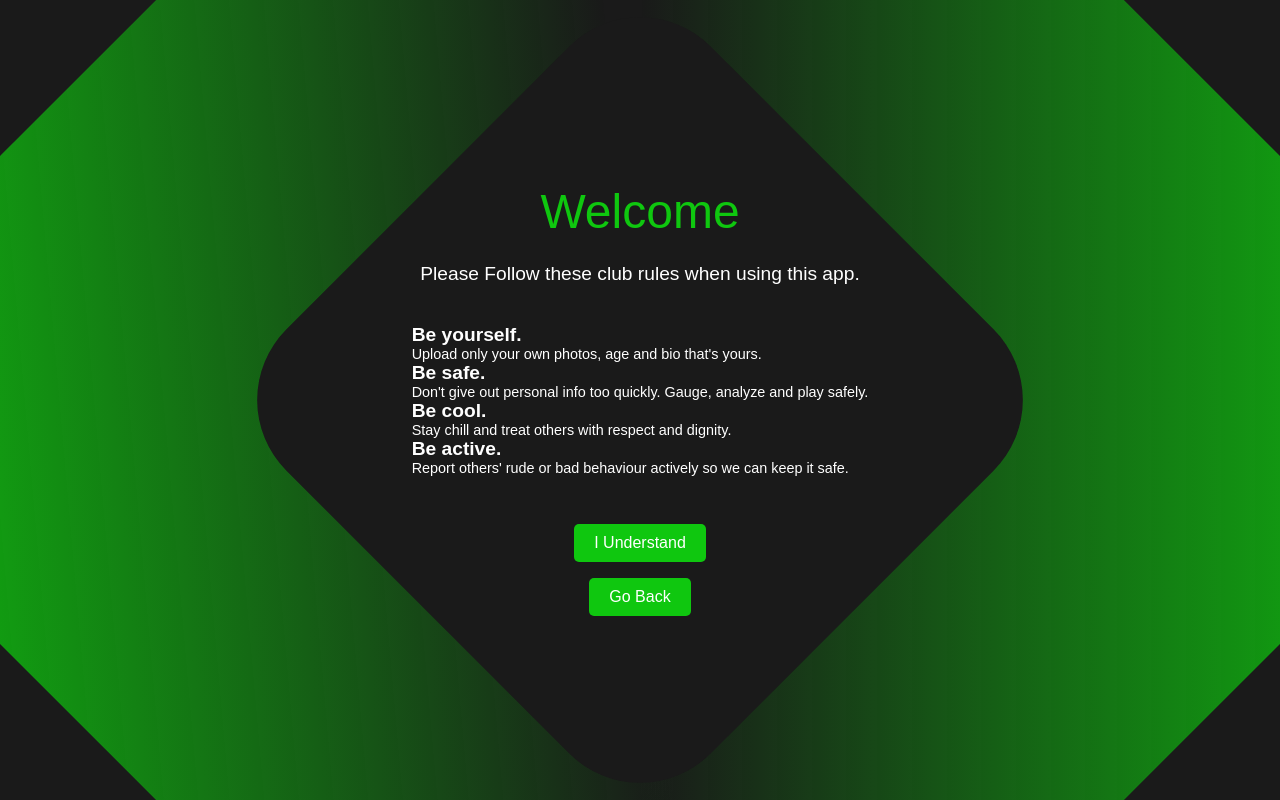
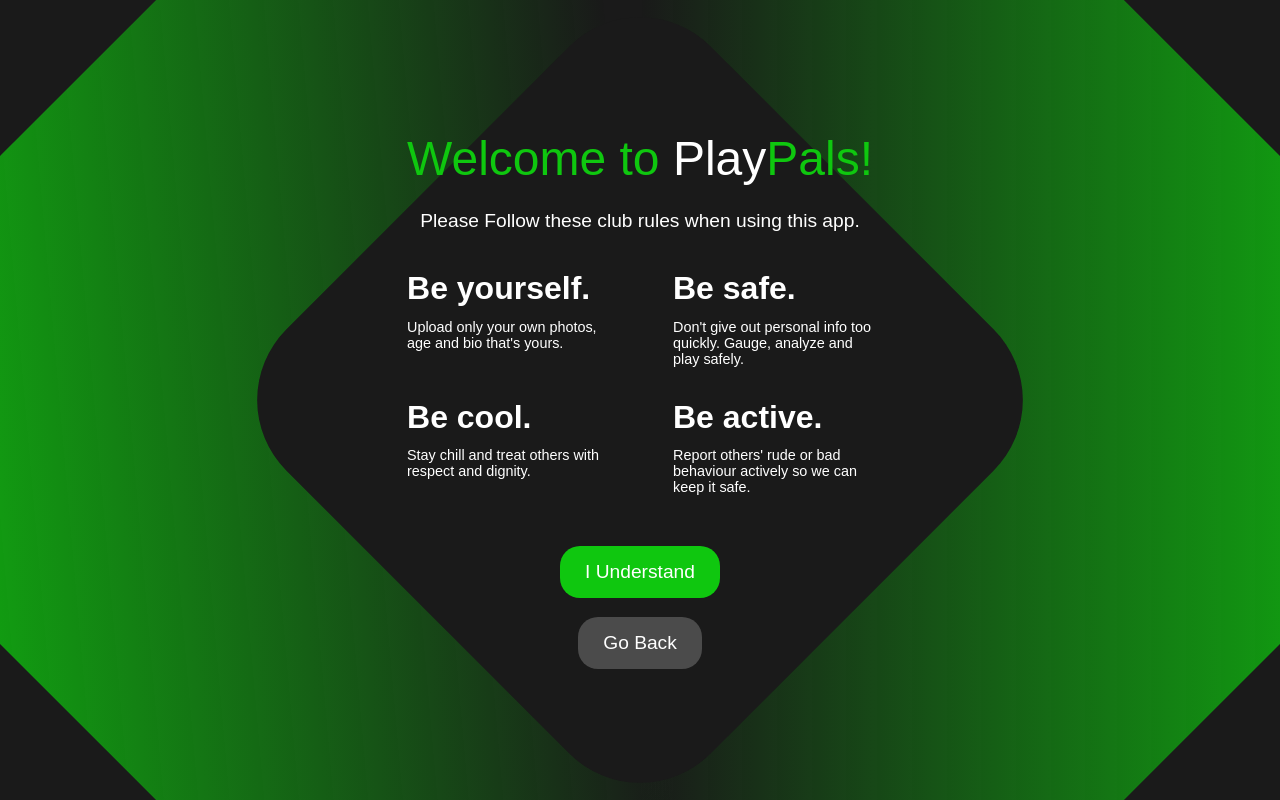
Before and after one commit to elias-aa/PlayPals, a plain HTML site: page PlayPals/Client/WelcomePage.html in a window 1280 px wide. Shown: the top 800 px of the page. Drawn offline with Linux system fonts and the light colour scheme.

Commit message:
Updated Index and Welcome Pages

```diff
--- a/PlayPals/Client/WelcomePage.html
+++ b/PlayPals/Client/WelcomePage.html
@@ -4,7 +4,9 @@
     <meta charset="UTF-8">
     <meta name="viewport" content="width=device-width, initial-scale=1.0">
     <title>Welcome</title>
+
     <style>
+        /*General Styling//////////////////////////////////////////////////////////////*/
         body, html {
             margin: 0;
             padding: 0;
@@ -16,6 +18,9 @@
             color: white;
             position: relative;
         }
+        body {
+            overflow: hidden;
+        }
         .grey-background {
             position: fixed;
             top: 0;
@@ -23,41 +28,7 @@
             width: 100%;
             height: 100%;
             background: #1a1a1a;
-            z-index: -3; /* Place it behind other elements */
-        }
-        .background-square-right {
-            position: absolute;
-            top: 50%;
-            left: 50%;
-            transform: translate(-50%, -50%) rotate(45deg); /* Rotate to make it a diamond */
-            width: 1250px; /* Adjust the width as needed */
-            height: 1250px; /* Adjust the height as needed */
-            background: linear-gradient(45deg, rgba(15, 199, 15, 0) 50%, #0FC70F 100%); /* Gradient for opacity starting from the middle */
-            z-index: -2; /* Place it behind other elements */
-            border-radius: 100px; /* Adjust the border-radius as needed */
-        }
-        .background-square-left {
-            position: absolute;
-            top: 50%;
-            left: 50%;
-            transform: translate(-50%, -50%) rotate(45deg); /* Rotate to make it a diamond */
-            width: 1250px; /* Adjust the width as needed */
-            height: 1250px; /* Adjust the height as needed */
-            background: linear-gradient(220deg, rgba(15, 199, 15, 0) 50%, #0FC70F 100%); /* Gradient for opacity starting from the middle */
-            z-index: -2; /* Place it behind other elements */
-            border-radius: 100px; /* Adjust the border-radius as needed */
-        }
-
-        .grey-diamond {
-            position: absolute;
-            top: 50%;
-            left: 50%;
-            transform: translate(-50%, -50%) rotate(45deg); /* Rotate to make it a diamond */
-            width: 600px; /* Adjust the width as needed */
-            height: 600px; /* Adjust the height as needed */
-            background: #1a1a1a;
-            z-index: -1; /* Place it behind other elements */
-            border-radius: 100px; /* Adjust the border-radius as needed */
+            z-index: -3;
         }
         .container {
             text-align: center;
@@ -66,6 +37,56 @@
             position: relative;
             z-index: 1;
         }
+        /*Background Shape//////////////////////////////////////////////////////////////*/
+        .background-square-right {
+            position: absolute;
+            top: 50%;
+            left: 50%;
+            transform: translate(-50%, -50%) rotate(45deg);
+            width: 1250px;
+            height: 1250px;
+            background: linear-gradient(45deg, rgba(15, 199, 15, 0) 50%, #0FC70F 100%);
+            z-index: -2;
+            border-radius: 100px;
+        }
+        .background-square-left {
+            position: absolute;
+            top: 50%;
+            left: 50%;
+            transform: translate(-50%, -50%) rotate(45deg);
+            width: 1250px;
+            height: 1250px;
+            background: linear-gradient(220deg, rgba(15, 199, 15, 0) 50%, #0FC70F 100%);
+            z-index: -2;
+            border-radius: 100px;
+        }
+        .grey-diamond {
+            position: absolute;
+            top: 50%;
+            left: 50%;
+            transform: translate(-50%, -50%) rotate(45deg);
+            width: 600px;
+            height: 600px;
+            background: #1a1a1a;
+            z-index: -1;
+            border-radius: 100px;
+        }
+        /*Button//////////////////////////////////////////////////////////////*/
+        .button {
+            background-color: #0FC70F;
+            color: white;
+            border: none;
+            padding: 15px 25px;
+            cursor: pointer;
+            border-radius: 20px;
+            font-size: 1.2em;
+            margin-top: 1em;
+        }
+        .whiteButton {
+            background-color: #4b4b4b;
+            color: white;
+        }
+        /*Title and Rules//////////////////////////////////////////////////////////////*/
         .title {
             font-size: 3em;
             margin-bottom: 0.5em;
@@ -75,29 +96,30 @@
             font-size: 1.2em;
             margin-bottom: 2em;
         }
+        .rule-title {
+            font-weight: bold;
+            font-size: 2em;
+        }
+        .rule-description {
+            margin-top: 0.8em;
+            font-size: 0.9em;
+            width: 100%;
+        }
+        .title .play {
+            color: white;
+        }
         .rules {
             text-align: left;
+            margin-bottom: 2em;
+            display: flex;
             font-size: 1em;
-            margin-bottom: 2em;
+            justify-content: space-between;
         }
-        .rule-title {
-            font-weight: bold;
-            font-size: 1.2em;
-        }
-        .rule-description {
-            font-size: 0.9em;
-        }
-        .button {
-            background-color: #0FC70F;
-            color: white;
-            border: none;
-            padding: 10px 20px;
-            cursor: pointer;
-            border-radius: 5px;
-            font-size: 1em;
-            margin-top: 1em;
+        .rule {
+            width: 200px;
         }
     </style>
+
 </head>
     <body>
         <div class="grey-background"></div>
@@ -105,9 +127,10 @@
         <div class="background-square-right"></div>
         <div class="grey-diamond"></div>
         <div class="container">
-        <div class="title">Welcome</div>
+            <div class="title">Welcome to <span class="play">Play</span>Pals!</div>
             <div class="subtitle">Please Follow these club rules when using this app.</div>
             <div class="illustration"></div>
+
             <div class="rules">
                 <div class="rule">
                     <div class="rule-title">Be yourself.</div>
@@ -117,6 +140,9 @@
                     <div class="rule-title">Be safe.</div>
                     <div class="rule-description">Don't give out personal info too quickly. Gauge, analyze and play safely.</div>
                 </div>
+            </div>
+
+            <div class="rules">
                 <div class="rule">
                     <div class="rule-title">Be cool.</div>
                     <div class="rule-description">Stay chill and treat others with respect and dignity.</div>
@@ -126,13 +152,14 @@
                     <div class="rule-description">Report others' rude or bad behaviour actively so we can keep it safe.</div>
                 </div>
             </div>
+
             <div class="button-container">
                 <a href="PlayPals.html">
                     <button class="button">I Understand</button>
                 </a>
             </div>
             <div class="button-container">
-            <button class="button" onclick="goBack()">Go Back</button>
+                <button class="button whiteButton" onclick="goBack()">Go Back</button>
             </div>
         </div>
         <script>
```
Also changed, not shown: PlayPals/Client/Index.html (+7 -4 lines). Lines whose indentation alone changed are shown as unchanged.
